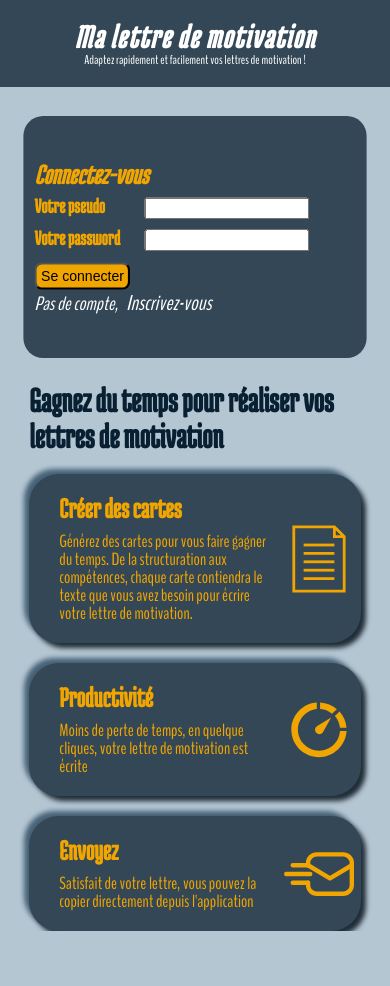
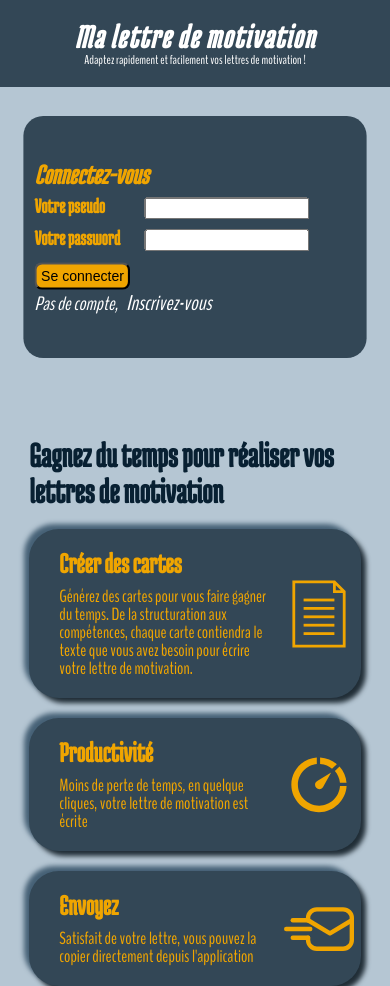
Before and after one commit to Chris5477/cover-letter, a React (Create React App) app: page / in a window 390 px wide. Before the commit the page ends 931 px from the top, so only its background shows below. Built offline with nearby package versions, Linux system fonts and the light colour scheme.

Commit message:
fix a marge problem home page

```diff
--- a/src/App.css
+++ b/src/App.css
@@ -541,12 +541,13 @@ button:hover {
 
   .home .objectif {
     font-size: 2.2em;
+    margin-top: 350px;
   }
   .home .presentation {
     width: 100%;
-    height: 100vh;
+    height: auto;
     display: flex;
-    justify-content: flex-end;
+    justify-content: center;
     align-items: center;
   }
 
--- a/src/sass/page/home/_home_nomad.scss
+++ b/src/sass/page/home/_home_nomad.scss
@@ -1,11 +1,12 @@
 .home {
 	.objectif {
 		font-size: 2.2em;
+		margin-top: 350px
 	}
 
 	.presentation {
-		@include sizeContainer(100%, 100vh);
-		@include centerELement(flex-end, center);
+		@include sizeContainer(100%, auto);
+		@include centerELement(center, center);
 	}
 }
 
```
Also changed, not shown: 1 other file (tests, documents, lock files or other folders).
